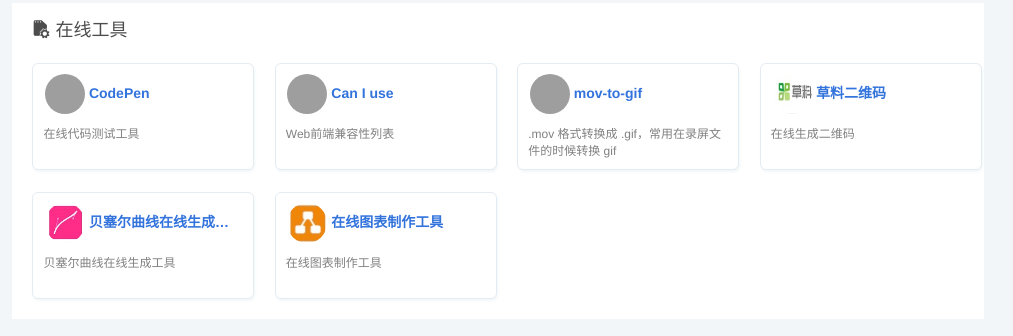
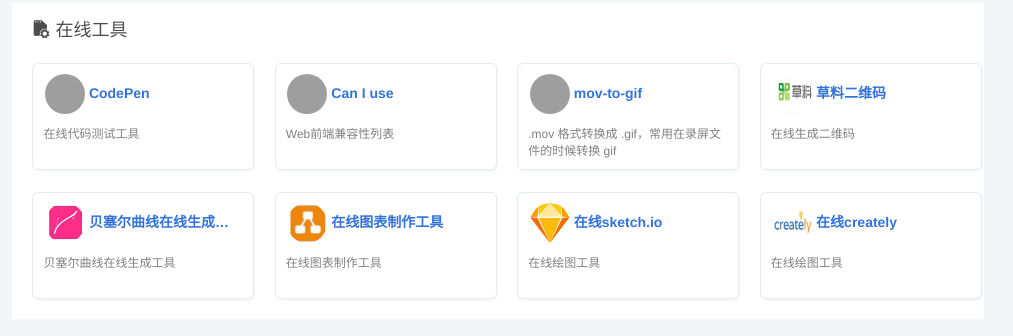
Before and after one commit to leesren/fex-nav, a website: page docs/index.html in a window 1280 px wide. Shown: the part 2732-3068 px from the top of the page, without its empty margins (266-1279 px from the left). Drawn offline with nearby package versions, Linux system fonts and the light colour scheme; grey boxes are pictures that could not be loaded.

Commit message:
feat(online):

```diff
--- a/docs/index.html
+++ b/docs/index.html
@@ -1080,6 +1080,34 @@
             </div>
         </a>
 
+        <a target="_blank" href="https://sketch.io/sketchpad/">
+            <div class="item">
+                <div class="logo">
+                <img width="100%" class="loaded"
+                    src="./assets/images/sketch.png">
+                在线sketch.io
+                </div>
+
+                <div class="desc" title="在线绘图工具">
+                在线绘图工具
+                </div>
+            </div>
+        </a>
+
+        <a target="_blank" href="https://creately.com/app/?tempID=gc7qvpsj1&amp;login_type=demo#">
+            <div class="item">
+                <div class="logo">
+                <img width="100%" class="loaded"
+                    src="./assets/images/creately.jpg">
+                在线creately
+                </div>
+
+                <div class="desc" title="在线绘图工具">
+                在线绘图工具
+                </div>
+            </div>
+        </a>
+
     </div>
   </div>
 
```
Also changed, not shown: docs-md/content/inlineTools.md (+12 -0 lines), docs/assets/images/creately.jpg (added), docs/assets/images/sketch.png (added).
